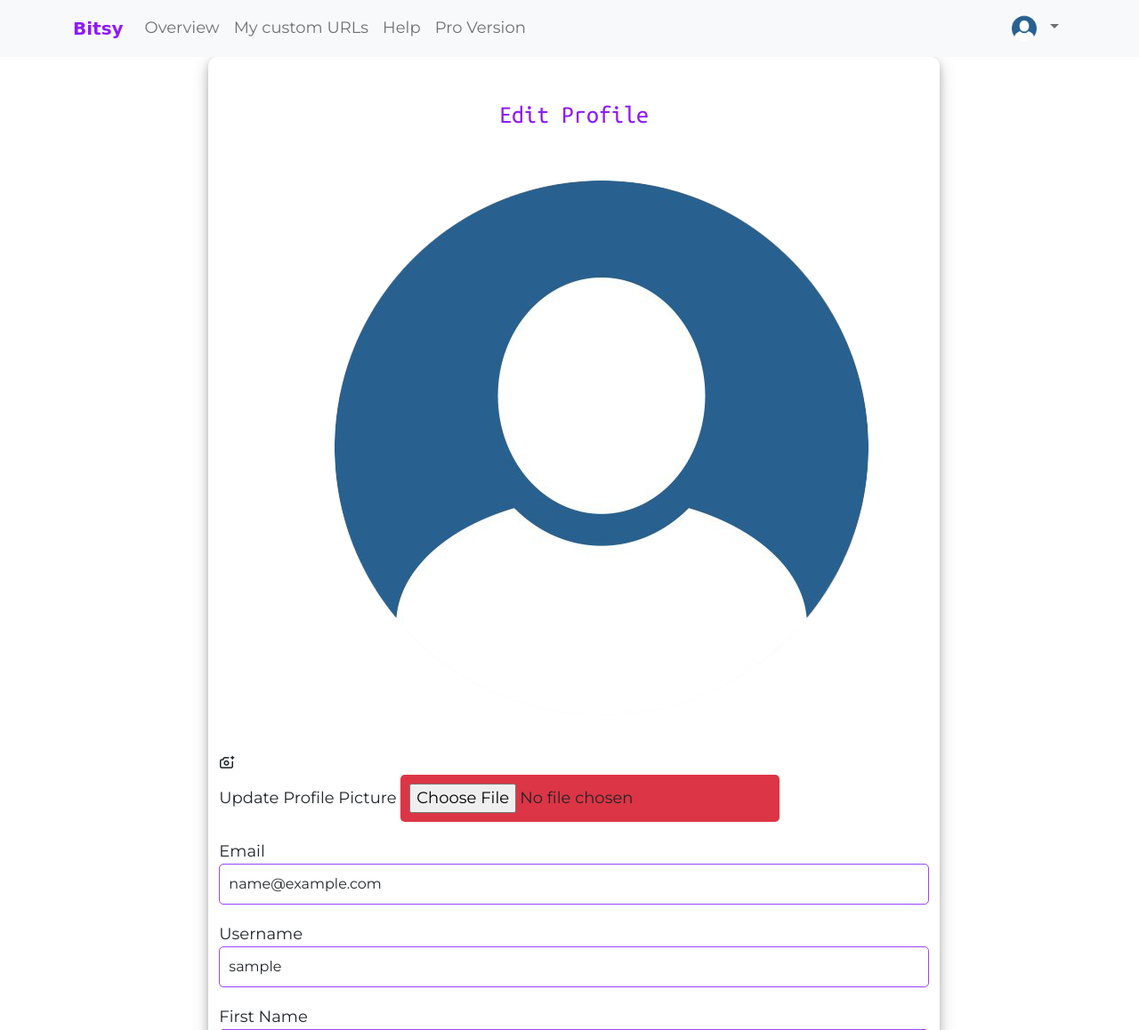
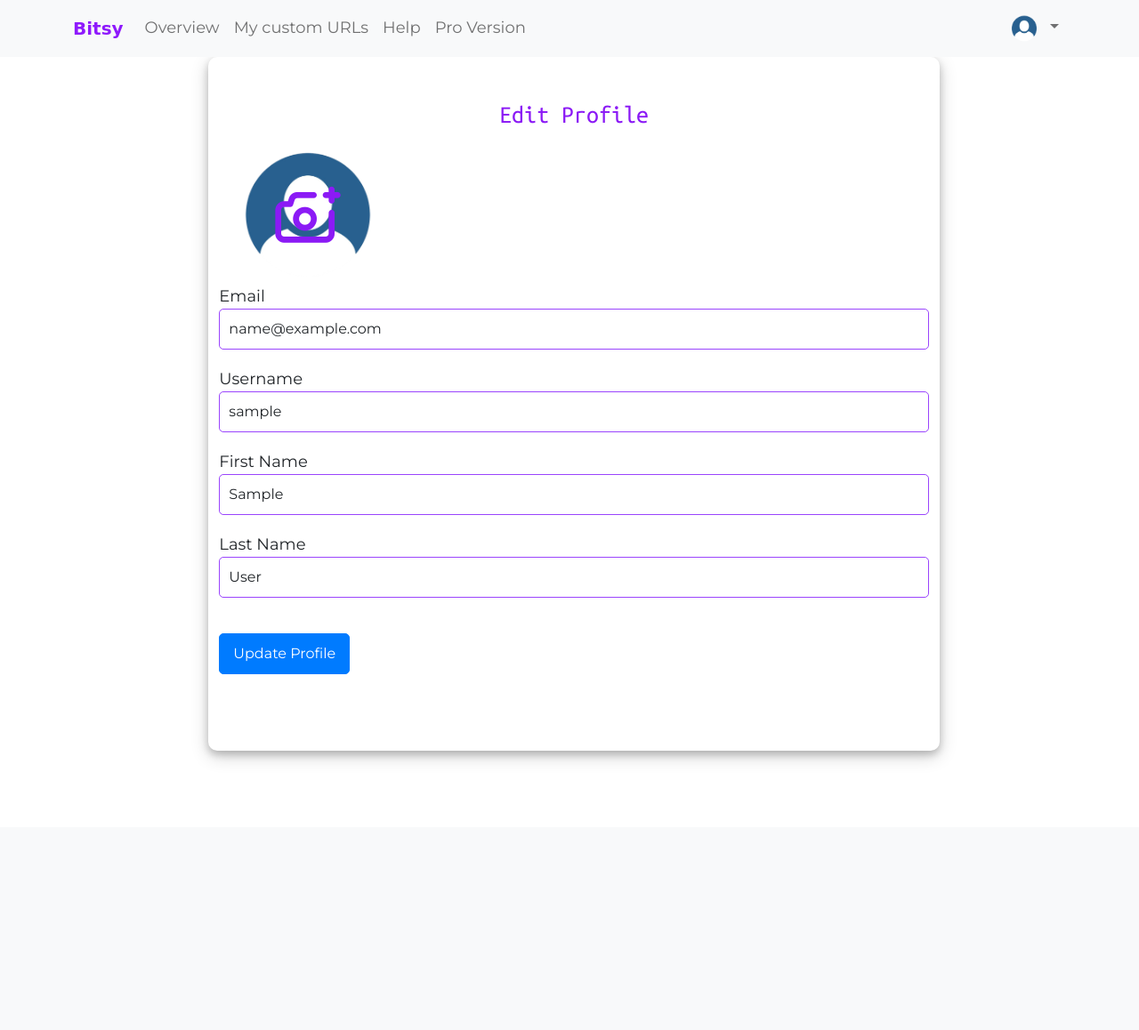
Before and after one commit to kadelcode/url-shortener, a Flask app: a page that uses core/templates/edit_profile.html in a window 1280 px wide. Shown: the top 1158 px of the page at 89% size. After the commit the page ends 855 px from the top, so only its background shows below. Run offline with Flask 3, Linux system fonts and the light colour scheme; the visitor is signed in with stand-in values (Sample User, id 1); some libraries are stand-ins or nearby versions; some web fonts are replaced.

Commit message:
Update website styles

```diff
--- a/core/static/css/main.css
+++ b/core/static/css/main.css
@@ -153,6 +153,15 @@ justify-self: center;
 
 .custom-form p{
 color: #dc3545;
+font-weight: 500;
+}
+
+
+/* Alert message when an anonymous user is trying to access the dashboard */
+.alert-message {
+background-color: #dc3545;
+color: white;
+border: 1px solid black;
 }
 
 .message-div {
@@ -283,10 +292,49 @@ font-size: 22px;
 border-radius: 8px;
 }
 
+/* Edit profile page styles */
+.file-upload-img {
+position: relative;
+padding: 0;
+width: 25%;
+object-fit: contain;
+}
+
+
+.file-upload-img img {
+width: 100%;
+}
+
+.file-upload-img:hover {
+cursor: pointer;
+opacity: 0.8;
+transition: 0.3;
+}
+/* -- position the camera icon at the center of the image div -- */
+.file-upload-img i {
+padding: 0;
+font-size: 80px;
+font-weight: bold;
+color: rgb(139, 26, 245);
+position: absolute;
+top: 50%;
+left: 50%;
+transform: translate(-50%, -50%);
+}
+/* Hide file label */
+label[for="profile_photo"] {
+display: none;
+}
+/* Hide the file input element */
+input[type="file"] {
+display:none;
+}
+
 /*Media Queries Styles*/
 @media (max-width: 768px) {
-.table {
-  overflow-x: scroll;
+table {
+  width: 100%;
+  overflow-x: auto;
 }
 /*For the Dashboard - Remove this div when the screen size
 has a maximum width of 768px */
```
